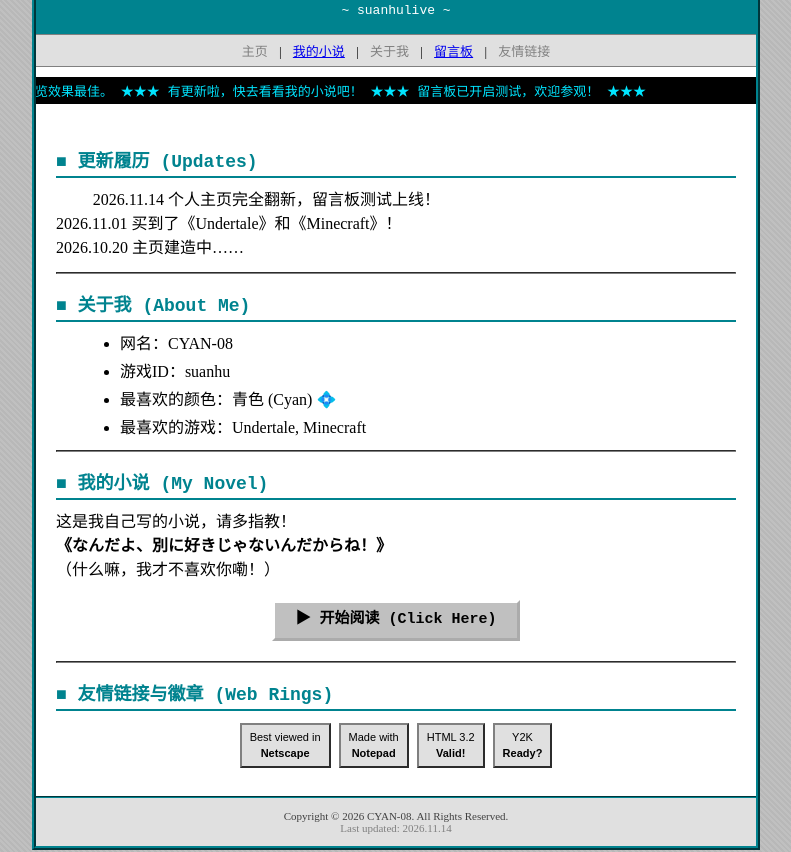
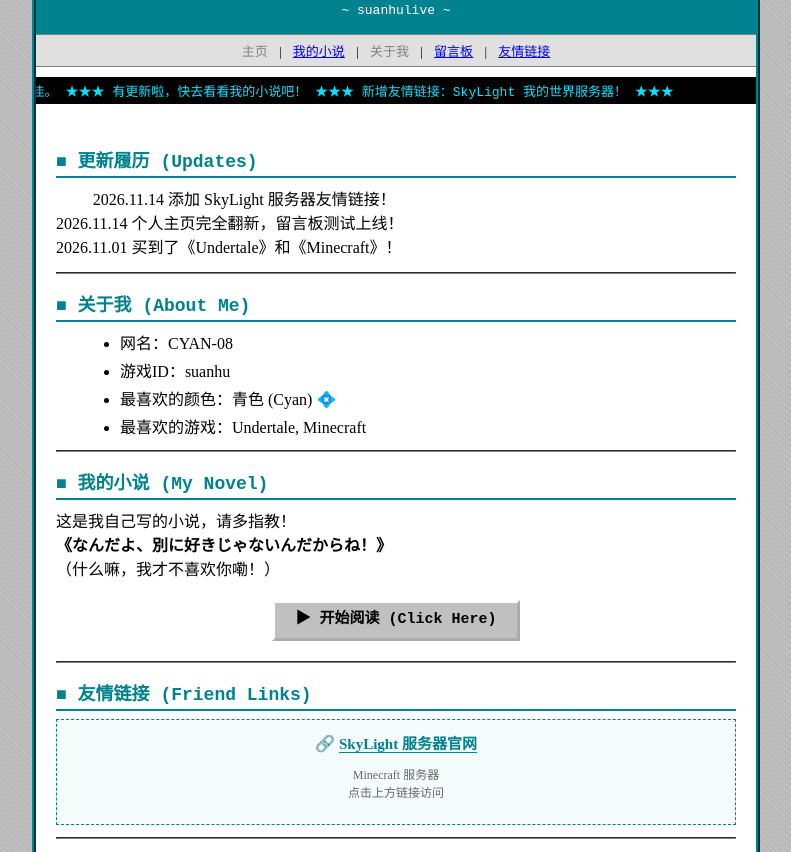
Before and after one commit to CYAN-08/suanhulive, a plain HTML site: page index.html in a window 1280 px wide. Shown: the part 71-923 px from the top of the page, without its empty margins (244-1035 px from the left). Drawn offline with Linux system fonts and the light colour scheme.

Commit message:
Add friend link section and update content

```diff
--- a/index.html
+++ b/index.html
@@ -152,6 +152,31 @@
     margin: 2px;
   }
 
+  /* 友链专门样式 */
+  .friend-link-box {
+    text-align: center;
+    border: 1px dashed #00838f;
+    padding: 12px;
+    background: #f5fcfc;
+    margin-top: 8px;
+  }
+  .friend-link-box a {
+    font-weight: bold;
+    font-size: 15px;
+    color: #00838f;
+    text-decoration: none;
+    border-bottom: 1px solid #00838f;
+  }
+  .friend-link-box a:hover {
+    color: #ff0000;
+    border-bottom-color: #ff0000;
+  }
+  .friend-desc {
+    font-size: 12px;
+    color: #666;
+    margin-top: 6px;
+  }
+
   .footer {
     background: #e0e0e0;
     border-top: 2px groove #00838f;
@@ -172,27 +197,27 @@
     <div class="sub">~ suanhulive ~</div>
   </div>
 
-  <!-- 导航 (留言板已接通) -->
+  <!-- 导航 (友情链接已变更为真链接) -->
   <div class="nav">
     <span class="text-item">主页</span> |
     <a href="https://cyan-08.github.io/noodlefan/" target="_blank">我的小说</a> |
     <span class="text-item">关于我</span> |
     <a href="guestbook.html">留言板</a> |
-    <span class="text-item">友情链接</span>
+    <a href="#links">友情链接</a>
   </div>
 
   <!-- 滚动字幕 -->
   <div class="marquee-box">
-    <span>★★★ 欢迎来到 CYAN-08 的个人主页！本站使用 Netscape Navigator 4.0 浏览效果最佳。 ★★★ 有更新啦，快去看看我的小说吧！ ★★★ 留言板已开启测试，欢迎参观！ ★★★</span>
+    <span>★★★ 欢迎来到 CYAN-08 的个人主页！本站使用 Netscape Navigator 4.0 浏览效果最佳。 ★★★ 有更新啦，快去看看我的小说吧！ ★★★ 新增友情链接：SkyLight 我的世界服务器！ ★★★</span>
   </div>
 
   <div class="content">
 
     <h2>■ 更新履历 (Updates)</h2>
     <p>
-      <span class="new">NEW!</span> 2026.11.14 个人主页完全翻新，留言板测试上线！<br>
-      2026.11.01 买到了《Undertale》和《Minecraft》！<br>
-      2026.10.20 主页建造中……
+      <span class="new">NEW!</span> 2026.11.14 添加 SkyLight 服务器友情链接！<br>
+      2026.11.14 个人主页完全翻新，留言板测试上线！<br>
+      2026.11.01 买到了《Undertale》和《Minecraft》！
     </p>
 
     <hr>
@@ -214,13 +239,26 @@
       （什么嘛，我才不喜欢你嘞！）
     </p>
     <p style="text-align:center;">
-      <!-- 小说按钮 -->
       <a class="btn95" href="https://cyan-08.github.io/noodlefan/" target="_blank">▶ 开始阅读 (Click Here)</a>
     </p>
 
     <hr>
 
-    <h2>■ 友情链接与徽章 (Web Rings)</h2>
+    <!-- 友情链接区域 -->
+    <h2 id="links">■ 友情链接 (Friend Links)</h2>
+    <div class="friend-link-box">
+      <p style="margin:0 0 8px 0;">
+        🔗 <a href="https://skylight.mysxl.cn/" target="_blank">SkyLight 服务器官网</a>
+      </p>
+      <p class="friend-desc">
+        Minecraft 服务器<br>
+        点击上方链接访问
+      </p>
+    </div>
+
+    <hr>
+
+    <h2>■ 本站徽章 (Web Rings)</h2>
     <p style="text-align:center;">
       <span class="badge">Best viewed in<br><b>Netscape</b></span>
       <span class="badge">Made with<br><b>Notepad</b></span>
@@ -238,7 +276,6 @@
 
 </div>
 
-<!-- 自动获取当前年份的脚本 -->
 <script>
   document.getElementById('year').textContent = new Date().getFullYear();
 </script>
```
